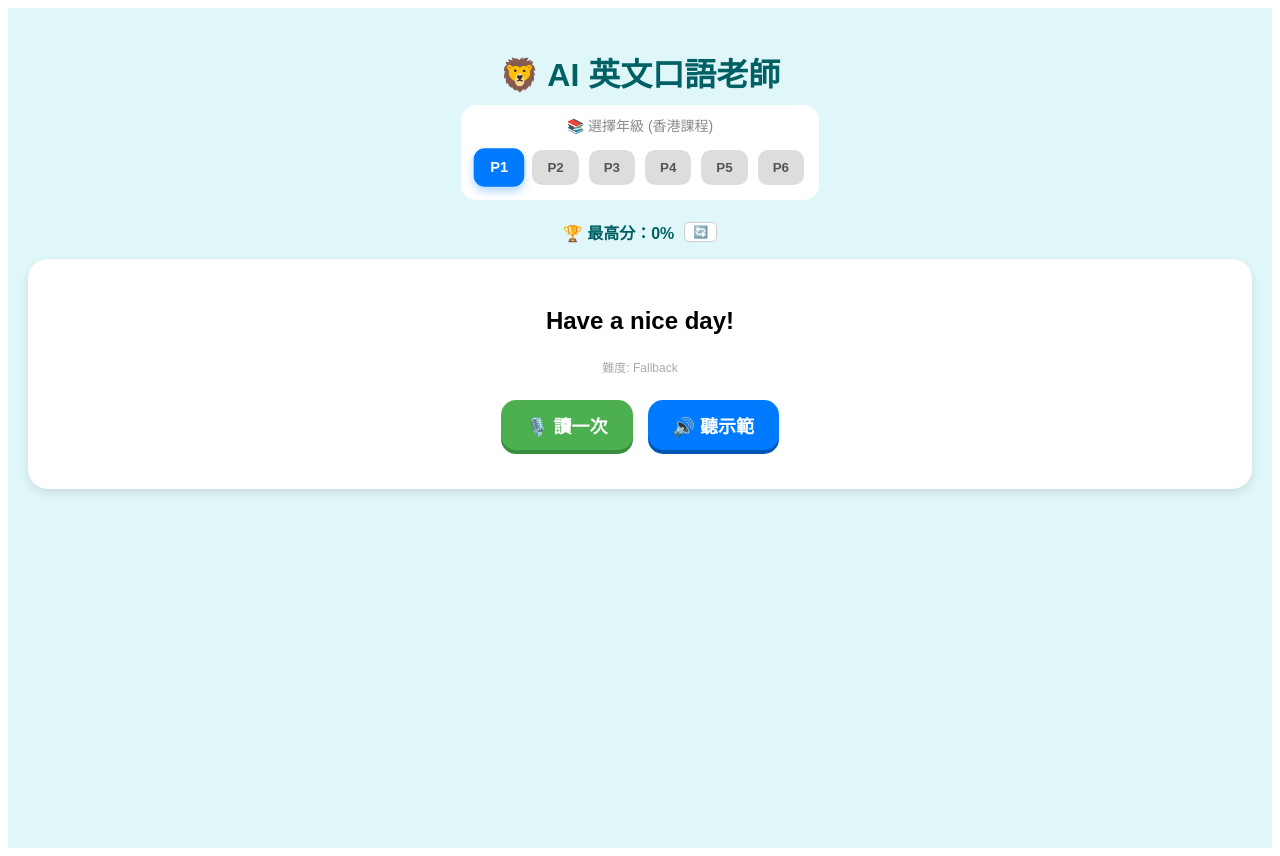
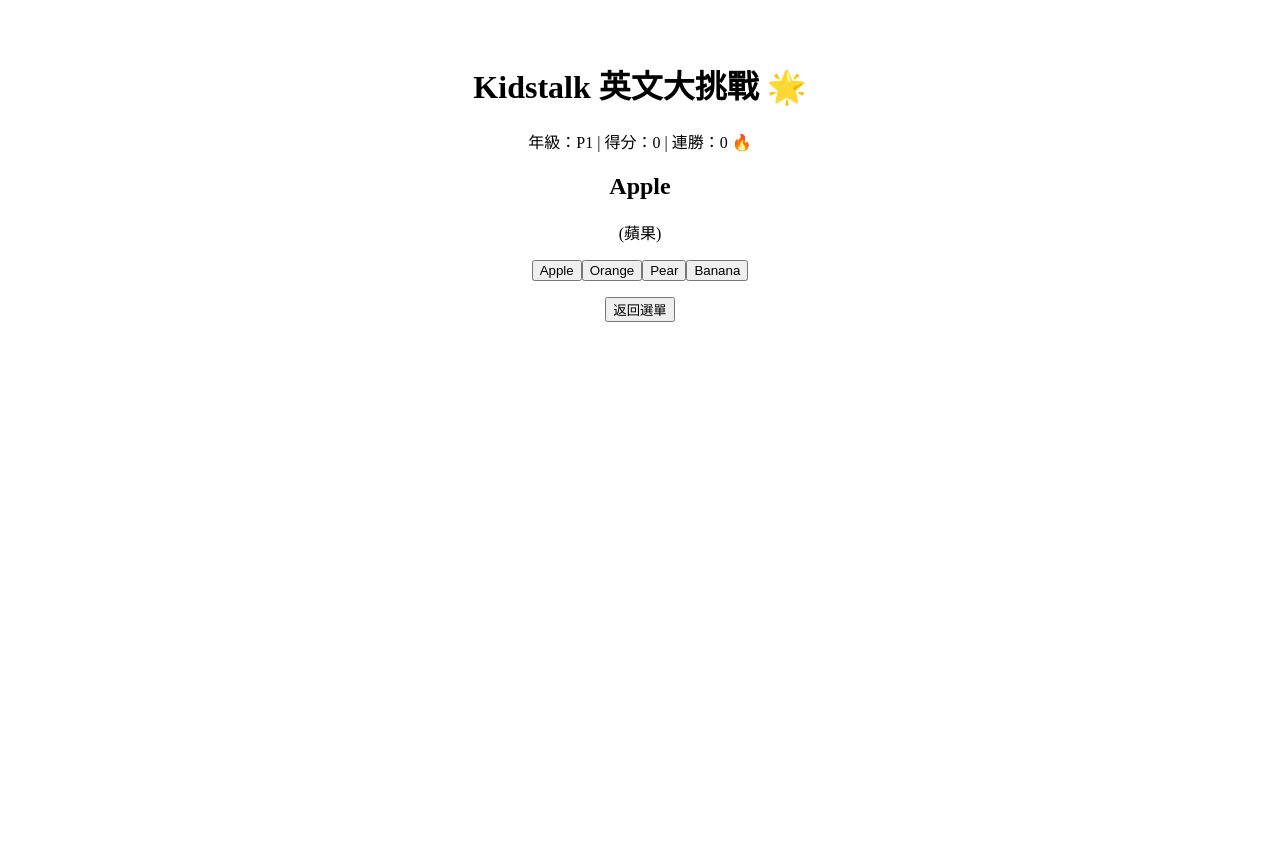
Before and after one commit to samliu-hk/kidstalk-ai, a React (Vite) app: page / in a window 1280 px wide. Both pictures are taken after a click on the button "P1". After the commit the page ends 800 px from the top, so only its background shows below. Built offline with nearby package versions, Linux system fonts and the light colour scheme; no server answers.

Commit message:
Update App.jsx

```diff
--- a/src/App.jsx
+++ b/src/App.jsx
@@ -1,217 +1,125 @@
-import { useState, useEffect, useRef } from 'react';
-import { GoogleGenerativeAI } from "@google/generative-ai";
+import React, { useState, useEffect } from 'react';
+import './App.css';
 
-// 初始化 Google AI (從 .env 讀取密碼)
-// 暫時直接貼密碼
-const genAI = new GoogleGenerativeAI("AIzaSyDV1NzxXdWR5xWnpmgBVmiDoUNJvoODslA");
-export default function App() {
-  // 預設一開始的題目
-  const [currentSentence, setCurrentSentence] = useState({ text: "Hello, welcome to English class!", level: "P1" });
+// ==========================================
+// 📚 離線題庫中心 (你可以根據格式，繼續增加到 600 題)
+// ==========================================
+const questionBank = [
+  // P1: 基本單字與顏色 (範例)
+  { level: "P1", q: "Apple", t: "蘋果", options: ["Apple", "Orange", "Banana", "Pear"], a: "Apple" },
+  { level: "P1", q: "Red", t: "紅色", options: ["Blue", "Green", "Red", "Pink"], a: "Red" },
+  { level: "P1", q: "Dog", t: "狗", options: ["Cat", "Dog", "Bird", "Fish"], a: "Dog" },
+  { level: "P1", q: "Seven", t: "七", options: ["6", "7", "8", "9"], a: "Seven" },
+  { level: "P1", q: "Happy", t: "開心", options: ["Sad", "Happy", "Angry", "Tired"], a: "Happy" },
+  // ... 這裡可以繼續複製貼上 P1 題目
 
-  // 狀態管理
-  const [selectedGrade, setSelectedGrade] = useState("P1"); // 預設小一
-  const [isLoading, setIsLoading] = useState(false); // 係咪諗緊題目
-  const [isListening, setIsListening] = useState(false);
-  const [transcript, setTranscript] = useState("");
-  const [score, setScore] = useState(null);
-  const [feedback, setFeedback] = useState("");
+  // P2: 簡單句子與家庭 (範例)
+  { level: "P2", q: "He is my ____.", t: "他是我的父親。", options: ["mother", "father", "sister", "brother"], a: "father" },
+  { level: "P2", q: "I ____ to school.", t: "我走路去上學。", options: ["walk", "fly", "swim", "sleep"], a: "walk" },
+  { level: "P2", q: "This is a ____.", t: "這是一支鉛筆。", options: ["book", "bag", "pencil", "ruler"], a: "pencil" },
+  { level: "P2", q: "She ____ ice cream.", t: "她喜歡雪糕。", options: ["like", "likes", "liking", "liked"], a: "likes" },
+  // ... 這裡可以繼續複製貼上 P2 題目
 
-  // 最高分紀錄
-  const [highScore, setHighScore] = useState(() => {
-    const saved = localStorage.getItem('highScore');
-    return saved ? parseInt(saved) : 0;
-  });
+  // P3: 比較級與時間 (範例)
+  { level: "P3", q: "The elephant is ____ than the cat.", t: "大象比貓大。", options: ["big", "bigger", "biggest", "small"], a: "bigger" },
+  { level: "P3", q: "It is ____ ten.", t: "現在是十點十五分。", options: ["half past", "quarter past", "to", "at"], a: "quarter past" },
+  { level: "P3", q: "I eat breakfast ____ the morning.", t: "我在早上食早餐。", options: ["at", "on", "in", "to"], a: "in" },
 
-  const recognitionRef = useRef(null);
+  // P4: 過去式與數量 (範例)
+  { level: "P4", q: "I ____ a movie last night.", t: "我昨晚看了一場電影。", options: ["watch", "watches", "watched", "watching"], a: "watched" },
+  { level: "P4", q: "How ____ sugar do you need?", t: "你需要多少糖？", options: ["many", "much", "long", "often"], a: "much" },
 
-  // --- 核心功能：叫 AI 出題目 ---
-  const generateQuestion = async (grade) => {
-    setIsLoading(true); // 顯示「生成中...」
-    setScore(null);     // 清空舊分數
-    setTranscript("");  // 清空舊錄音
-    setFeedback("");
+  // P5: 將來式與副詞 (範例)
+  { level: "P5", q: "We ____ go to the zoo tomorrow.", t: "我們明天將會去動物園。", options: ["will", "did", "have", "are"], a: "will" },
+  { level: "P5", q: "He runs ____.", t: "他跑得很快。", options: ["quick", "quickly", "fastly", "slow"], a: "quickly" },
 
-    try {
-      // 這是命令 AI 的「咒語」 (Prompt)
-      // 第 36 行
-const model = genAI.getGenerativeModel({ model: "gemini-1.5-flash" });
-      const prompt = `
-        You are an English teacher in Hong Kong using the EDB curriculum.
-        Generate ONE simple, short English sentence for a Primary ${grade.replace('P', '')} student.
+  // P6: 被動式與連接詞 (範例)
+  { level: "P6", q: "The cake ____ eaten by the boy.", t: "蛋糕被那個男孩吃了。", options: ["is", "was", "were", "been"], a: "was" },
+  { level: "P6", q: "I don't know ____ to do.", t: "我不知道該做什麼。", options: ["what", "which", "who", "where"], a: "what" },
+];
 
-        Rules:
-        - P1-P2: Very simple (SVO structure), basic vocabulary (family, school, colors). Max 6 words.
-        - P3-P4: Moderate (add adjectives, simple past tense). Max 9 words.
-        - P5-P6: Advanced (complex sentences, future tense, perfect tense). Max 12 words.
-        - The sentence must be polite and positive.
-        - OUTPUT ONLY THE SENTENCE. No quotes, no explanations.
-      `;
+function App() {
+  const [currentLevel, setCurrentLevel] = useState(null);
+  const [question, setQuestion] = useState(null);
+  const [score, setScore] = useState(0);
+  const [streak, setStreak] = useState(0); // 連勝紀錄
+  const [rocket, setRocket] = useState(false); // 火箭開關
+  const [msg, setMsg] = useState("");
 
-      const result = await model.generateContent(prompt);
-      const response = await result.response;
-      const text = response.text().trim(); // 拎個結果出嚟
-
-      setCurrentSentence({ text: text, level: grade });
-    } catch (error) {
-      console.error("AI 出錯:", error);
-      alert("AI 腦閉塞，請檢查 API Key 或者網絡！(暫時用舊題目頂住先)");
-      setCurrentSentence({ text: "Have a nice day!", level: "Fallback" });
-    } finally {
-      setIsLoading(false); // 完成
-    }
+  // 隨機抽題
+  const nextQuestion = (lvl) => {
+    const filtered = questionBank.filter(i => i.level === lvl);
+    const randomQ = filtered[Math.floor(Math.random() * filtered.length)];
+    // 隨機打亂選項
+    const shuffled = [...randomQ.options].sort(() => Math.random() - 0.5);
+    setQuestion({ ...randomQ, shuffledOptions: shuffled });
+    setMsg("");
   };
 
-  // --- 按下 P1-P6 按鈕時 ---
-  const handleGradeChange = (grade) => {
-    setSelectedGrade(grade);
-    generateQuestion(grade); // 即刻出一題新嘅
+  const handleLevel = (lvl) => {
+    setCurrentLevel(lvl);
+    setScore(0);
+    setStreak(0);
+    nextQuestion(lvl);
   };
 
-  // --- 其他原有功能 (朗讀、錄音) ---
-  const speak = (text) => {
-    window.speechSynthesis.cancel();
-    const utterance = new SpeechSynthesisUtterance(text);
-    // 嘗試搵靚聲
-    const voices = window.speechSynthesis.getVoices();
-    const preferredVoice = voices.find(v => v.lang.includes('en') && (v.name.includes('Google') || v.name.includes('Samantha')));
-    if (preferredVoice) utterance.voice = preferredVoice;
-    utterance.lang = 'en-US';
-    utterance.rate = 0.8;
-    window.speechSynthesis.speak(utterance);
-  };
+  const checkAnswer = (ans) => {
+    if (ans === question.a) {
+      const newStreak = streak + 1;
+      setScore(score + 1);
+      setStreak(newStreak);
+      setMsg("✅ 答對了！你真棒！");
 
-  const startListening = () => {
-    const SpeechRecognition = window.SpeechRecognition || window.webkitSpeechRecognition;
-    if (!SpeechRecognition) return alert("請使用 Chrome 瀏覽器。");
-
-    const recognition = new SpeechRecognition();
-    recognitionRef.current = recognition;
-    recognition.lang = 'en-US';
-    recognition.continuous = false;
-
-    recognition.onstart = () => setIsListening(true);
-
-    recognition.onresult = (event) => {
-      const speechToText = event.results[0][0].transcript;
-      setTranscript(speechToText);
-
-      // 計分邏輯 (寬容版)
-      const cleanText = (str) => str.toLowerCase().replace(/[.,?!]/g, "");
-      const spokenWords = cleanText(speechToText).split(" ");
-      const targetWords = cleanText(currentSentence.text).split(" ");
-
-      let matchCount = 0;
-      targetWords.forEach(word => { if (spokenWords.includes(word)) matchCount++; });
-      const accuracy = Math.round((matchCount / targetWords.length) * 100);
-
-      setScore(accuracy);
-      setFeedback(accuracy === 100 ? "太棒了！🎉" : accuracy > 70 ? "很好！👍" : "再試一次💪");
-
-      if (accuracy > highScore) {
-        setHighScore(accuracy);
-        localStorage.setItem('highScore', accuracy.toString());
+      // 🚀 每 10 題彈出火箭
+      if (newStreak > 0 && newStreak % 10 === 0) {
+        setRocket(true);
+        setTimeout(() => setRocket(false), 2000);
       }
 
-      setIsListening(false);
-      recognition.abort();
-    };
-
-    recognition.onerror = () => setIsListening(false);
-    recognition.onend = () => setIsListening(false);
-    recognition.start();
-  };
-
-  const stopListening = () => {
-    if (recognitionRef.current) {
-      recognitionRef.current.abort();
-      setIsListening(false);
-    }
-  };
-
-  const resetHighScore = () => {
-    if(window.confirm("確定要清除最高分紀錄？")) {
-      setHighScore(0);
-      localStorage.removeItem('highScore');
+      setTimeout(() => nextQuestion(currentLevel), 1200);
+    } else {
+      setMsg(`❌ 答錯啦，正確答案是：${question.a}`);
+      setStreak(0); // 斷連勝
     }
   };
 
   return (
-    <div style={{ padding: '20px', textAlign: 'center', fontFamily: 'sans-serif', backgroundColor: '#e0f7fa', minHeight: '100vh' }}>
-      <style>{`
-        @keyframes pulse-red { 0% { transform: scale(1); } 50% { transform: scale(1.05); opacity: 0.8; } 100% { transform: scale(1); } }
-        .blinking { animation: pulse-red 1s infinite; background-color: #ff4d4d !important; border: 2px solid white; }
-        .grade-btn { margin: 5px; padding: 10px 15px; border: none; border-radius: 10px; cursor: pointer; font-weight: bold; background: #ddd; color: #555; transition: 0.2s; }
-        .grade-btn.active { background: #007AFF; color: white; transform: scale(1.1); box-shadow: 0 4px 8px rgba(0,122,255,0.3); }
-        .loading-spinner { display: inline-block; width: 20px; height: 20px; border: 3px solid rgba(255,255,255,.3); border-radius: 50%; border-top-color: #fff; animation: spin 1s ease-in-out infinite; }
-        @keyframes spin { to { transform: rotate(360deg); } }
-      `}</style>
+    <div className="container">
+      {/* 🚀 火箭動畫 */}
+      {rocket && <div className="rocket-fly">🚀</div>}
 
-      <h1 style={{ color: '#006064', marginBottom: '10px' }}>🦁 AI 英文口語老師</h1>
+      <h1 className="title">Kidstalk 英文大挑戰 🌟</h1>
 
-      {/* 難度選擇按鈕 */}
-      <div style={{ marginBottom: '20px', background: 'white', padding: '10px', borderRadius: '15px', display: 'inline-block' }}>
-        <p style={{ margin: '0 0 10px 0', fontSize: '14px', color: '#888' }}>📚 選擇年級 (香港課程)</p>
-        {['P1', 'P2', 'P3', 'P4', 'P5', 'P6'].map((grade) => (
-          <button
-            key={grade}
-            className={`grade-btn ${selectedGrade === grade ? 'active' : ''}`}
-            onClick={() => handleGradeChange(grade)}
-            disabled={isLoading}
-          >
-            {grade}
-          </button>
-        ))}
-      </div>
+      {!currentLevel ? (
+        <div className="menu">
+          <h2>請選擇年級：</h2>
+          <div className="btn-group">
+            {['P1', 'P2', 'P3', 'P4', 'P5', 'P6'].map(l => (
+              <button key={l} onClick={() => handleLevel(l)} className="lvl-btn">{l}</button>
+            ))}
+          </div>
+        </div>
+      ) : (
+        <div className="quiz-box">
+          <div className="info">年級：{currentLevel} | 得分：{score} | 連勝：{streak} 🔥</div>
 
-      <div style={{ display: 'flex', justifyContent: 'center', alignItems: 'center', marginBottom: '15px' }}>
-        <span style={{ fontWeight: 'bold', fontSize: '16px', color: '#006064', marginRight: '10px' }}>🏆 最高分：{highScore}%</span>
-        <button onClick={resetHighScore} style={{ fontSize: '12px', padding: '2px 8px', borderRadius: '5px', border: '1px solid #ccc', background: 'white', cursor: 'pointer' }}>🔄</button>
-      </div>
+          <div className="q-card">
+            <h2 className="q-text">{question?.q}</h2>
+            <p className="q-trans">({question?.t})</p>
 
-      <div style={{ background: 'white', padding: '25px', borderRadius: '20px', boxShadow: '0 4px 10px rgba(0,0,0,0.1)', marginBottom: '20px', minHeight: '180px' }}>
-        {isLoading ? (
-          <div style={{ paddingTop: '50px' }}>
-            <div style={{ fontSize: '40px' }}>🤖</div>
-            <p>AI 老師出題中...</p>
+            <div className="options">
+              {question?.shuffledOptions.map(opt => (
+                <button key={opt} onClick={() => checkAnswer(opt)} className="opt-btn">{opt}</button>
+              ))}
+            </div>
+            <p className="feedback">{msg}</p>
           </div>
-        ) : (
-          <>
-            <p style={{ fontSize: '24px', margin: '20px 0', lineHeight: '1.4' }}><strong>{currentSentence.text}</strong></p>
-            <p style={{ color: '#aaa', fontSize: '12px' }}>難度: {currentSentence.level}</p>
 
-            <div style={{ display: 'flex', gap: '15px', justifyContent: 'center', marginTop: '25px' }}>
-              {!isListening ? (
-                <button onClick={startListening} style={{ fontSize: '18px', padding: '12px 25px', borderRadius: '15px', border: 'none', background: '#4CAF50', color: 'white', cursor: 'pointer', fontWeight: 'bold', boxShadow: '0 4px 0 #388E3C' }}>
-                  🎙️ 讀一次
-                </button>
-              ) : (
-                <button onClick={stopListening} className="blinking" style={{ fontSize: '18px', padding: '12px 25px', borderRadius: '15px', border: 'none', color: 'white', cursor: 'pointer', fontWeight: 'bold' }}>
-                  🛑 停止
-                </button>
-              )}
-
-              <button onClick={() => speak(currentSentence.text)} style={{ fontSize: '18px', padding: '12px 25px', borderRadius: '15px', border: 'none', background: '#007AFF', color: 'white', cursor: 'pointer', fontWeight: 'bold', boxShadow: '0 4px 0 #0056b3' }}>
-                🔊 聽示範
-              </button>
-            </div>
-          </>
-        )}
-      </div>
-
-      {score !== null && !isLoading && (
-        <div style={{ background: 'white', padding: '20px', borderRadius: '15px', marginTop: '20px', boxShadow: '0 4px 6px rgba(0,0,0,0.1)' }}>
-          <h2 style={{ fontSize: '30px', color: score > 70 ? '#4CAF50' : '#FF9800', margin: '10px 0' }}>{score}%</h2>
-          <p style={{ fontSize: '20px', margin: '10px 0' }}>{feedback}</p>
-          <p style={{ fontStyle: 'italic', color: '#888', fontSize: '14px' }}>"{transcript}"</p>
-
-          <button
-            style={{ marginTop: '15px', padding: '12px 30px', fontSize: '18px', borderRadius: '12px', cursor: 'pointer', backgroundColor: '#FF9800', color: 'white', border: 'none', fontWeight: 'bold', boxShadow: '0 4px 0 #F57C00' }}
-            onClick={() => generateQuestion(selectedGrade)}
-          >
-            下一題 (AI) ➡️
-          </button>
+          <button onClick={() => setCurrentLevel(null)} className="back-btn">返回選單</button>
         </div>
       )}
     </div>
   );
 }
+
+export default App;
```
